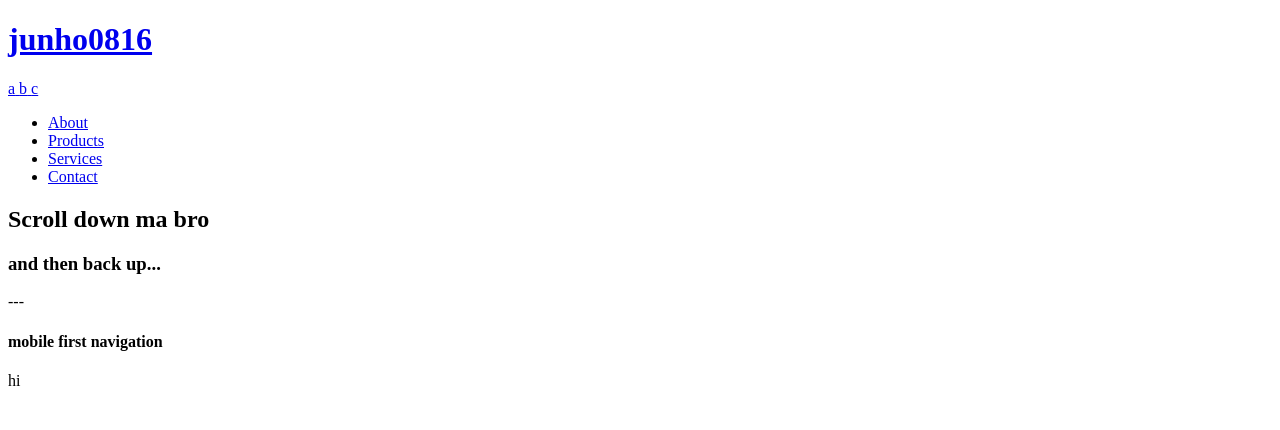
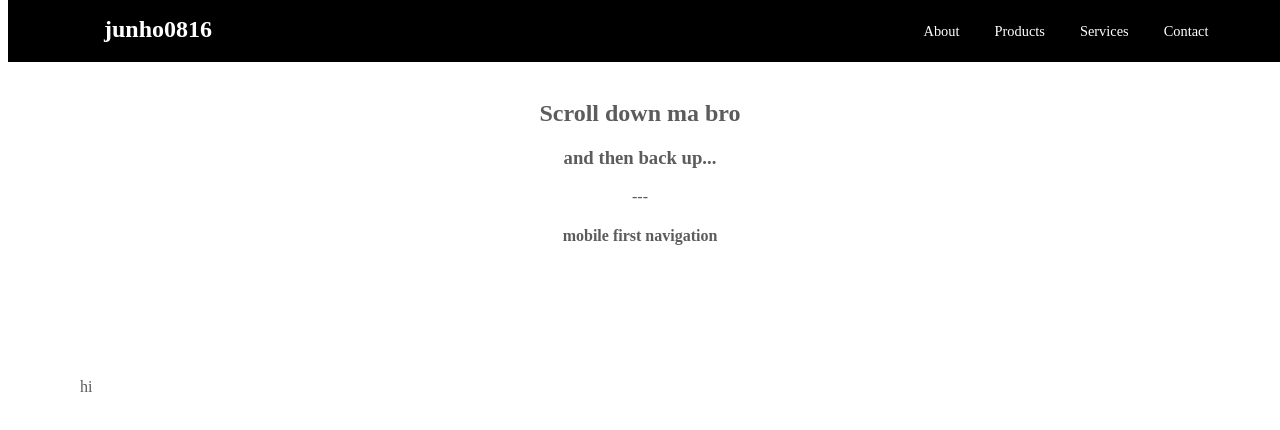
Before and after one commit to junho0816/junho0816.github.io, a plain HTML site: page index.html in a window 1280 px wide. Drawn offline with Linux system fonts and the light colour scheme.

Commit message:
include/cssNjs

```diff
--- a/index.html
+++ b/index.html
@@ -4,6 +4,8 @@
 
 <head>
     <meta charset="UTF-8">
+    <script type="text/javascript" src="./jh_index.js"></script>
+    <link rel="stylesheet" type=""text/css" href="./jh_index.css">
 </head>
 
 <body>
```
Also changed, not shown: 1 other file.
